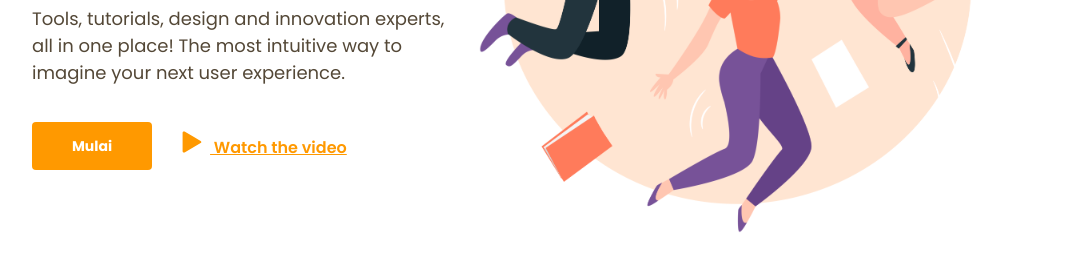
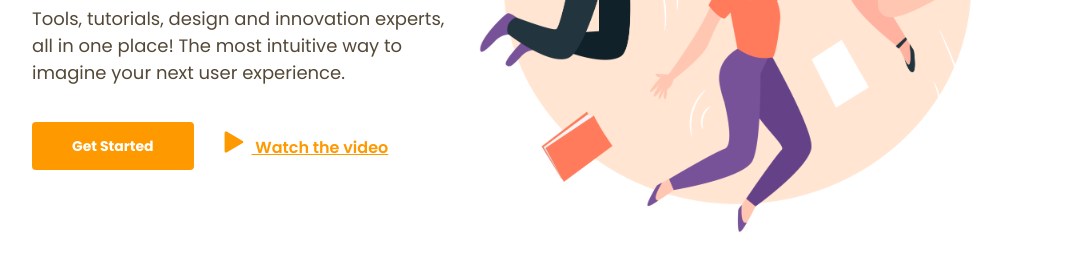
Before and after one commit to rizkywahyuprasetiyo/implementasi-flexbox, a plain HTML site: page index.html in a window 1280 px wide. Shown: the part 371-642 px from the top of the page, without its empty margins (96-1183 px from the left). Drawn offline with Linux system fonts and the light colour scheme.

Commit message:
mengembalikan ke kondisi awal

```diff
--- a/index.html
+++ b/index.html
@@ -33,7 +33,7 @@
           </p>
           <div class="cta">
             <div class="mulai">
-              <a href="#">Mulai</a>
+              <a href="#">Get Started</a>
             </div>
             <div class="video">
               <a href="#"
```
